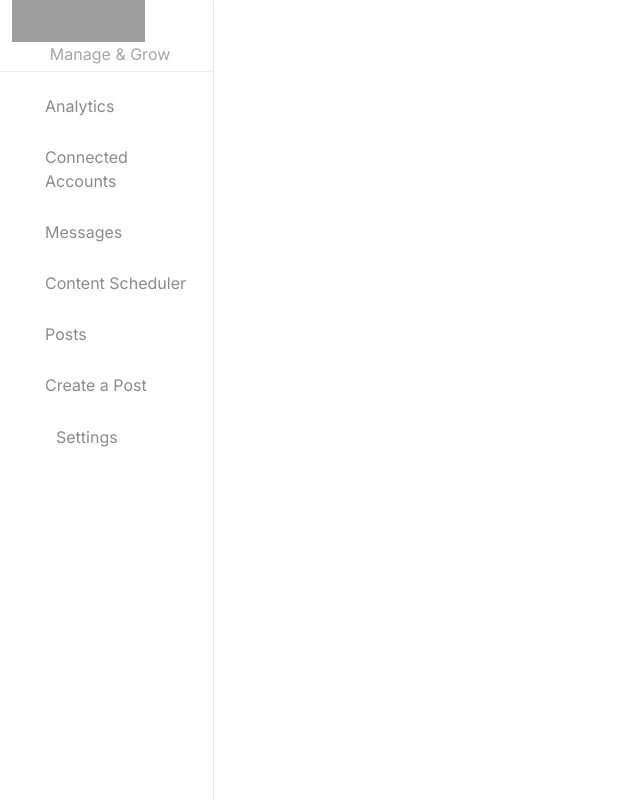
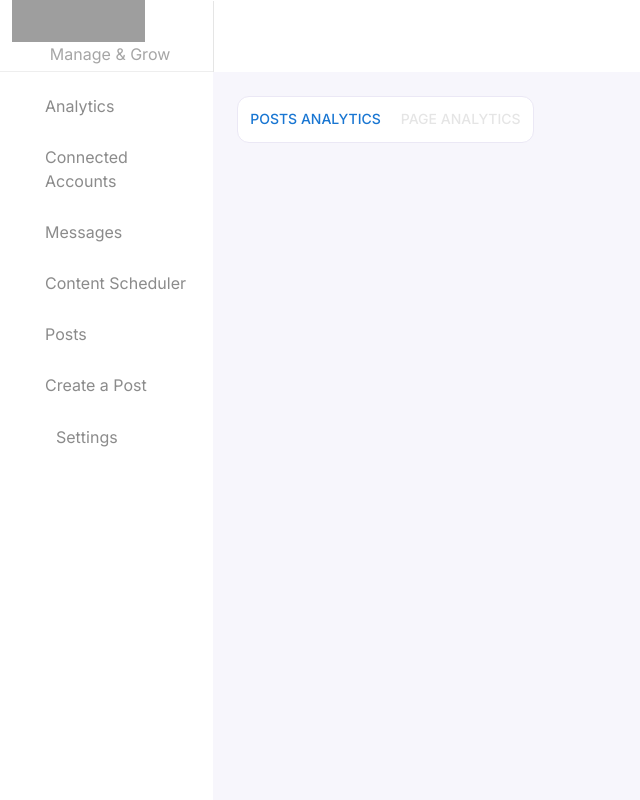
Before and after one commit to socialpeakhq/socialpeak-frontend, a Next.js app: page /app/analytics in a window 1280 px wide. Shown: the whole page, without its empty margins (0-640 px from the left). Built offline with nearby package versions, Linux system fonts and the light colour scheme; no server answers; grey boxes are pictures that could not be loaded; some icons are missing; what simple-zustand-devtools would draw is missing.

Commit message:
created main header

```diff
--- a/pages/analytics/index.tsx
+++ b/pages/analytics/index.tsx
@@ -2,10 +2,36 @@
 
 import { usePostAnalytics } from "@/react-query/posts/usePostsAnalytics";
 import useWorkspaceStore from "@/stores/useWorkspaceStore";
+import { Box } from "@mui/material";
+import styles from "./styles.module.scss";
+import CustomSwitch, { SwitchOption } from "@/components/shared/CustomSwitch";
+import { useState } from "react";
+
+const ANALYTICS_PAGES: SwitchOption<string>[] = [
+  { label: "Posts Analytics", value: "posts" },
+  { label: "Page Analytics", value: "page", disabled: true },
+];
 
 export default function AnalyticsPage() {
   const workspace = useWorkspaceStore((s) => s.selectedWorkspace?.workspace_id);
   usePostAnalytics(workspace);
 
-  return <></>;
+  const [selectedAnalyicsValue, setSelectedAnalyticsValue] =
+    useState<string>("posts");
+
+  const handleSelected = (value: string) => {
+    setSelectedAnalyticsValue(value);
+  };
+
+  return (
+    <Box className={styles.analyticsPageContainer}>
+      <Box className={styles.pageSwitchContainer}>
+        <CustomSwitch
+          options={ANALYTICS_PAGES}
+          selectedValue={selectedAnalyicsValue}
+          handleChange={handleSelected}
+        />
+      </Box>
+    </Box>
+  );
 }
--- /dev/null
+++ b/pages/analytics/styles.module.scss
@@ -0,0 +1,9 @@
+.analyticsPageContainer {
+  height: 100%;
+  width: 100%;
+  background-color: var(--sidebar-background-color);
+  color: var(--text-color);
+  -webkit-font-smoothing: antialiased;
+  overflow-y: auto;
+  padding: 24px;
+}
```
